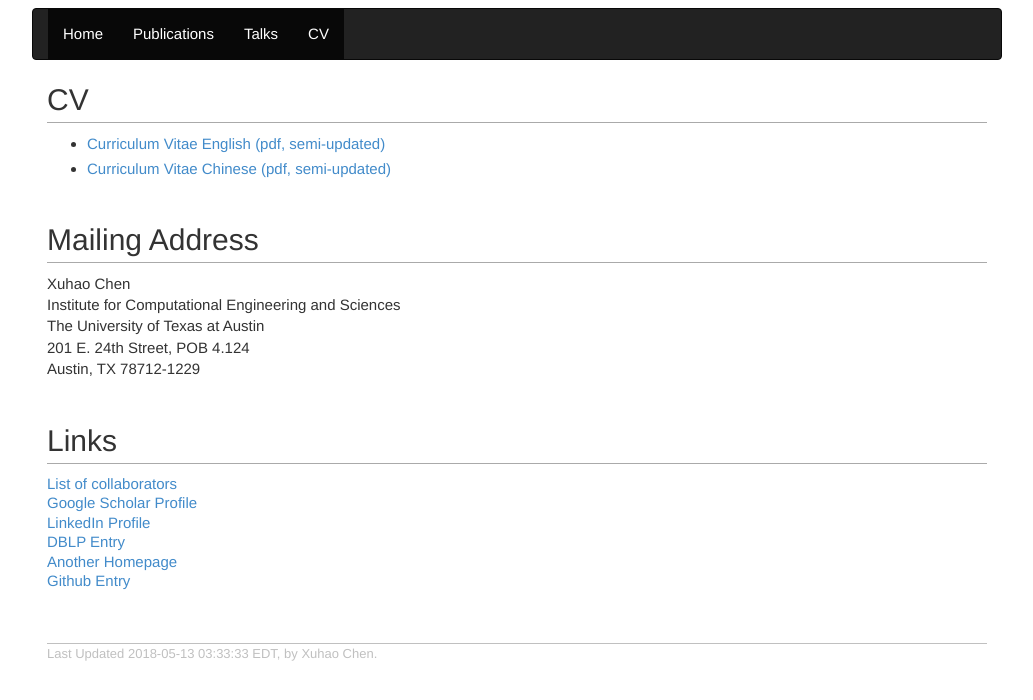
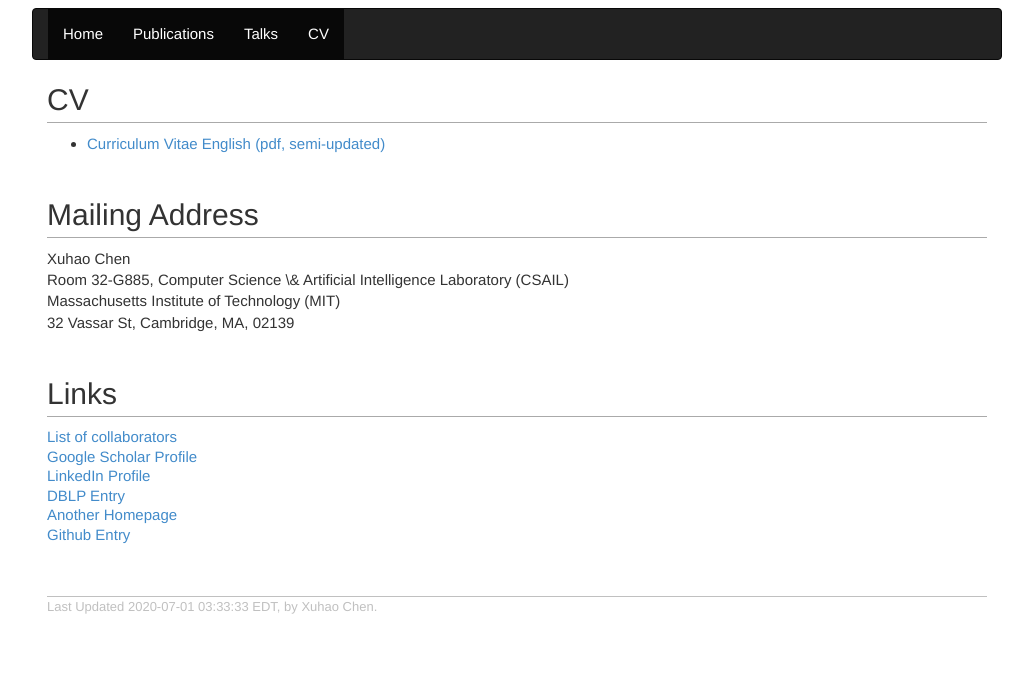
Before and after one commit to chenxuhao/chenxuhao.github.io, a Jekyll site: the page built from cv.html, in a window 1280 px wide. Shown: the top 700 px of the page, without its empty margins (123-1156 px from the left). Built offline with Jekyll 4.4.1, drawn with Linux system fonts in a browser that asks for light colours.

Commit message:
update CV

```diff
--- a/_layouts/default.html
+++ b/_layouts/default.html
@@ -26,7 +26,7 @@
 			{{ content }}
 			<div id="footer">
 				<div id="footer-text">
-					Last Updated 2018-05-13 03:33:33 EDT, by Xuhao Chen.
+					Last Updated 2020-07-01 03:33:33 EDT, by Xuhao Chen.
 				</div>
 			</div>
 
--- a/cv.html
+++ b/cv.html
@@ -5,15 +5,16 @@ title: Xuhao Chen's Homepage
 <h2>CV </h2>
 <ul>
 <li><p><a href="docs/cv-cxh-en.pdf">Curriculum Vitae English (pdf, semi-updated)</a> </p></li>
-<li><p><a href="docs/cv-cxh-cn.pdf">Curriculum Vitae Chinese (pdf, semi-updated)</a> </p></li>
+<!-- <li><p><a href="docs/cv-cxh-cn.pdf">Curriculum Vitae Chinese (pdf, semi-updated)</a> </p></li> -->
 </ul>
+
 <h2>Mailing Address</h2>
 Xuhao Chen <br />
-Institute for Computational Engineering and Sciences <br />
-The University of Texas at Austin <br />
-201 E. 24th Street, POB 4.124 <br />
-Austin, TX 78712-1229<br /></p>
+Room 32-G885, Computer Science \& Artificial Intelligence Laboratory (CSAIL) <br />
+Massachusetts Institute of Technology (MIT) <br />
+32 Vassar St, Cambridge, MA, 02139<br /></p>
 <p><a name="CV"></a> </p>
+
 <h2>Links</h2>
 <p>
 <a href="https://scholar.google.com/citations?view_op=list_colleagues&amp;hl=en&amp;user=GcdGTBAAAAAJ">List of collaborators</a> <br />
--- a/pubs.html
+++ b/pubs.html
@@ -13,7 +13,7 @@ title: Xuhao Chen's Homepage
 <b>Xuhao Chen</b>, Roshan Dathathri, Gurbinder Gill, Keshav Pingali,<br />
 <a href="https://arxiv.org/pdf/1911.06969.pdf">
 <i>Pangolin: An Efficient and Flexible Graph Mining System on CPU and GPU</i></a>, <br />
-to appear in VLDB 2020<br /></p>
+PVLDB 13(8): 1190-1205, 2020<br /></p>
 <h3></h3>
 
 <h3>2019 </h3>
```
Also changed, not shown: index.html (+4 -4 lines), 1 other file.
